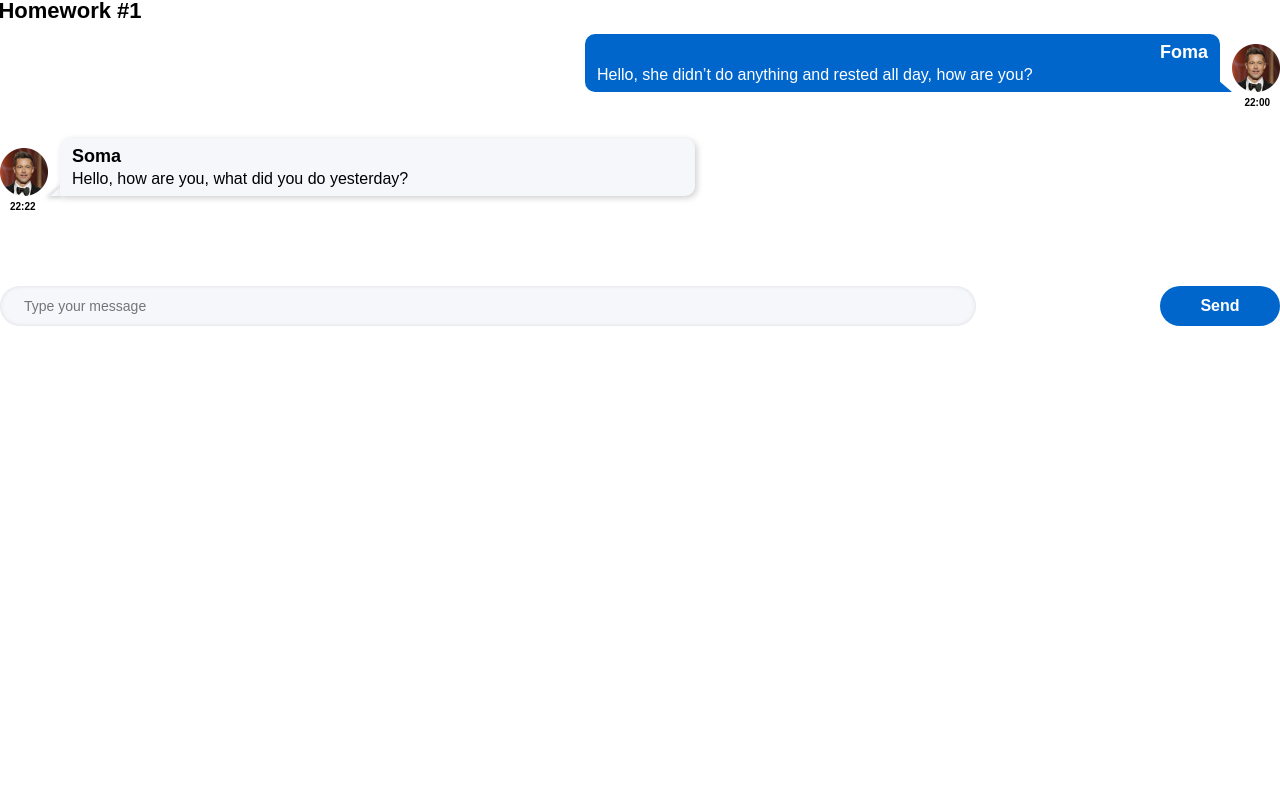
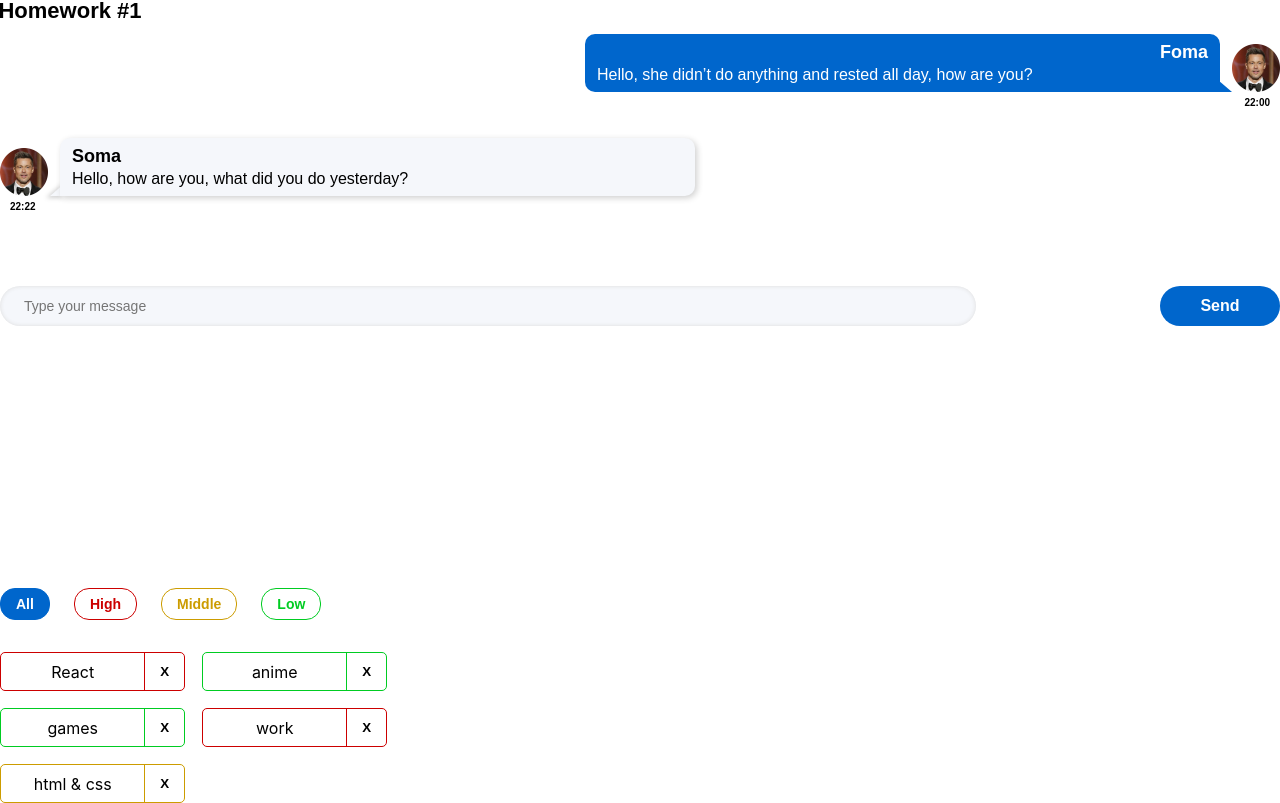
Before and after one commit to nooraiym/homework-front-main-2, a React (Create React App) app: page / in a window 1280 px wide. Shown: the part 238-1041 px from the top of the page. Before the commit the page ends 800 px from the top, so only its background shows below. Built offline with nearby package versions, Linux system fonts and the light colour scheme; the HTML template or start-up script is replaced by a standard one.

Commit message:
solve second task

```diff
--- a/src/s1-main/App.tsx
+++ b/src/s1-main/App.tsx
@@ -1,13 +1,14 @@
 import React from 'react'
 import s from './App.module.css'
 import HW1 from '../s2-homeworks/hw01/HW1'
+import HW2 from '../s2-homeworks/hw02/HW2'
 
 function App() {
     return (
         <div className={s.App}>
             <HW1/>
             {/*раскомментировать по ходу выполнения*/}
-            {/*<HW2/>*/}
+            <HW2/>
             {/*<HW3/>*/}
             {/*<HW4/>*/}
 
--- a/src/s2-homeworks/hw02/HW2.tsx
+++ b/src/s2-homeworks/hw02/HW2.tsx
@@ -17,16 +17,16 @@
 * */
 
 // types
-export type AffairPriorityType = any // need to fix any
+export type AffairPriorityType = 'high' | 'middle' | 'low'
 export type AffairType = {
-    _id: any // need to fix any
-    name: any // need to fix any
+    _id: number
+    name: string
     priority: AffairPriorityType
 }
 export type FilterType = 'all' | AffairPriorityType
 
 // constants
-const defaultAffairs: any = [ // need to fix any
+const defaultAffairs: AffairType[] = [
     {_id: 1, name: 'React', priority: 'high'}, // студенты могут изменить содержимое name и количество элементов в массиве, ...priority не менять!
     {_id: 2, name: 'anime', priority: 'low'},
     {_id: 3, name: 'games', priority: 'low'},
@@ -35,23 +35,22 @@
 ]
 
 // pure helper functions
-export const filterAffairs = (affairs: any, filter: any): any => { // need to fix any
-
-
-    return affairs // need to fix
+export const filterAffairs = (affairs: AffairType[], filter: FilterType): AffairType[] => {
+    return filter === 'all' ? affairs : affairs = defaultAffairs.filter(e => e.priority === filter);
 }
-export const deleteAffair = (affairs: any, _id: any): any => { // need to fix any
-
-    return affairs // need to fix
+export const deleteAffair = (affairs: AffairType[], _id: number): AffairType[] => {
+    affairs = defaultAffairs.filter(e => e._id !== _id)
+    return affairs
 }
 
 function HW2() {
-    const [affairs, setAffairs] = useState<any>(defaultAffairs) // need to fix any
+    const [affairs, setAffairs] = useState<AffairType[]>(defaultAffairs)
     const [filter, setFilter] = useState<FilterType>('all')
 
     const filteredAffairs = filterAffairs(affairs, filter)
-    const deleteAffairCallback = (_id: any) => { // need to fix any
+    const deleteAffairCallback = (_id: number) => {
         // need to fix
+        setAffairs(affairs.filter(e => e._id !== _id));
     }
 
     return (
--- a/src/s2-homeworks/hw02/affairs/Affairs.tsx
+++ b/src/s2-homeworks/hw02/affairs/Affairs.tsx
@@ -1,27 +1,31 @@
-import React from 'react'
+import React, { Dispatch, SetStateAction } from 'react'
 import Affair from './affair/Affair'
 import {AffairType, FilterType} from '../HW2'
 import s from './Affairs.module.css'
 
 type AffairsPropsType = {
-    data: any // need to fix any
-    setFilter: any
-    deleteAffairCallback: any
+    data: AffairType[]
+    setFilter: Dispatch<SetStateAction<FilterType>>
+    deleteAffairCallback: (_id: number) => void
     filter: FilterType
 }
 
 function Affairs(props: AffairsPropsType) {
     const setAll = () => {
         // need to fix
+        props.setFilter('all');
     }
     const setHigh = () => {
         // need to fix
+        props.setFilter('high');
     }
     const setMiddle = () => {
         // need to fix
+        props.setFilter('middle');
     }
     const setLow = () => {
         // need to fix
+        props.setFilter('low');
     }
 
     const cnAll = s.button + ' ' + s.all + (props.filter === 'all' ? ' ' + s.active : '')
@@ -31,7 +35,7 @@
 
     const mappedAffairs = props.data.map((a: AffairType) => (
         <Affair
-            key={a._id} // кеи ОБЯЗАТЕЛЬНЫ в 99% - так что лучше их писать всегда при создании компонент в мапе
+            key={a._id}
             affair={a}
             deleteAffairCallback={props.deleteAffairCallback}
         />
--- a/src/s2-homeworks/hw02/affairs/affair/Affair.tsx
+++ b/src/s2-homeworks/hw02/affairs/affair/Affair.tsx
@@ -6,12 +6,13 @@
 type AffairPropsType = {
     // key не нужно типизировать
     affair: AffairType
-    deleteAffairCallback: any // need to fix any
+    deleteAffairCallback: (_id: number) => void
 }
 
 function Affair(props: AffairPropsType) {
     const deleteCallback = () => {
         // need to fix
+        props.deleteAffairCallback(props.affair._id);
     }
 
     const nameClass = s.name + ' ' + s2[props.affair.priority]
@@ -24,9 +25,7 @@
             className={affairClass}
         >
             <div id={'hw2-name-' + props.affair._id} className={nameClass}>
-                {/*создаёт студент*/}
-
-                {/**/}
+                {props.affair.name}
             </div>
             <div id={'hw2-priority-' + props.affair._id} hidden>
                 {props.affair.priority}
@@ -35,12 +34,8 @@
             <button
                 id={'hw2-button-delete-' + props.affair._id}
                 className={buttonClass}
-                // need to fix
-
-            >
-                {/*текст кнопки могут изменить студенты*/}
+                onClick={deleteCallback}>
                 X
-                {/**/}
             </button>
         </div>
     )
```
